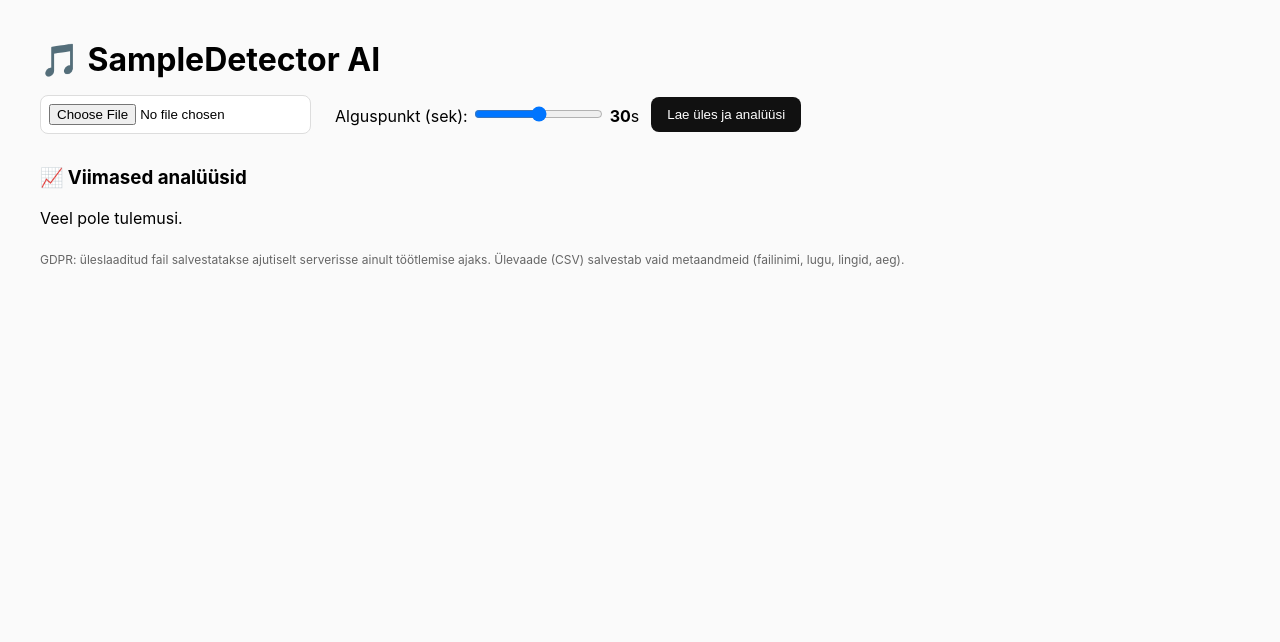
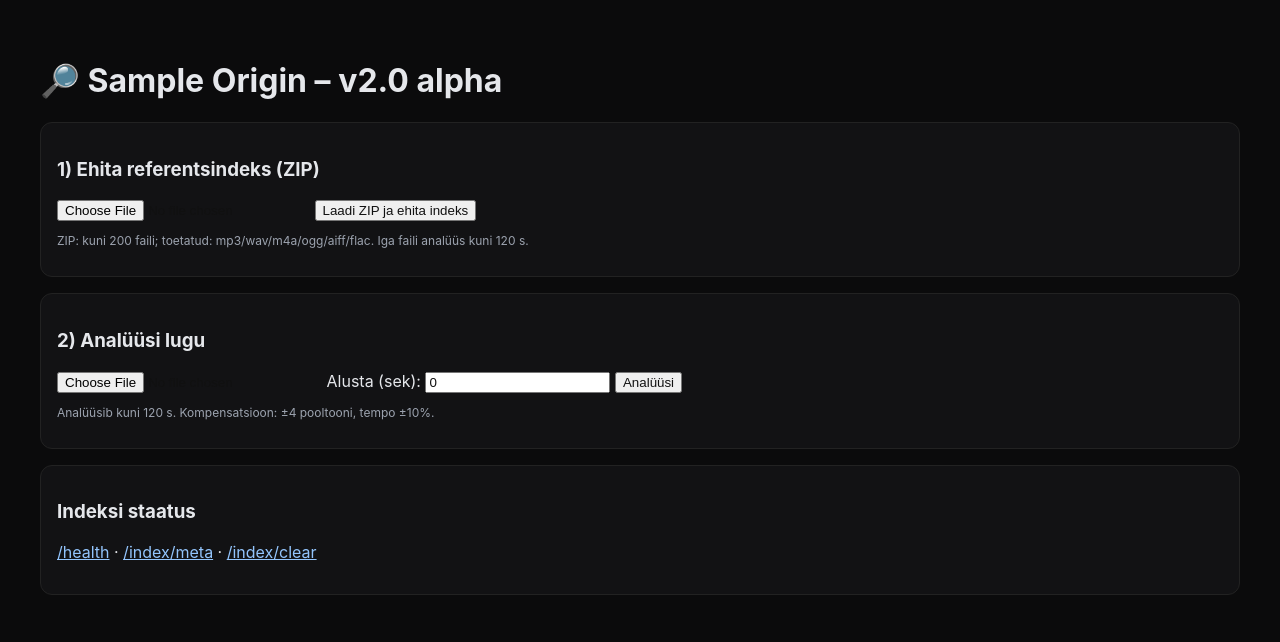
Before and after one commit to beatsburg/sampledetector-ai, a FastAPI app: page / in a window 1280 px wide. Shown: the top 642 px of the page. Run offline with FastAPI, Linux system fonts and the light colour scheme.

Commit message:
v2.0-alpha

```diff
--- a/app/main.py
+++ b/app/main.py
@@ -1,236 +1,256 @@
-import os, io, json, tempfile, time, hashlib, csv, datetime
-from collections import defaultdict, deque
-from fastapi import FastAPI, UploadFile, File, Request, HTTPException, Form
-from fastapi.responses import HTMLResponse, FileResponse, PlainTextResponse
+import os, io, json, tempfile, time, zipfile, math
+from typing import List, Dict, Any, Tuple
+from fastapi import FastAPI, UploadFile, File, Form, Request, HTTPException
+from fastapi.responses import HTMLResponse, JSONResponse, FileResponse, PlainTextResponse
 from fastapi.staticfiles import StaticFiles
 from fastapi.templating import Jinja2Templates
+from fastapi.middleware.cors import CORSMiddleware
+
+import numpy as np
+import librosa
+import soundfile as sf
 from pydub import AudioSegment
 import imageio_ffmpeg
-import requests
+from annoy import AnnoyIndex
 
-# Use bundled ffmpeg binary (no apt-get needed)
+# ffmpeg path for pydub
 AudioSegment.converter = imageio_ffmpeg.get_ffmpeg_exe()
 
-AUDD_API_TOKEN = os.getenv("AUDD_API_TOKEN")
-MAX_FILE_SIZE_MB = 20
-UPLOAD_DIR = "uploads"
-CACHE_DIR = "cache"
-RESULTS_CSV = os.path.join(UPLOAD_DIR, "results.csv")
-os.makedirs(UPLOAD_DIR, exist_ok=True)
-os.makedirs(CACHE_DIR, exist_ok=True)
+VERSION = "2.0-alpha"
+SR = 22050
+WINDOW_SEC = 2.0          # sliding window size
+HOP_SEC = 0.5             # step between windows
+EMB_DIM = 64              # embedding dimensionality after pooling
+MAX_REF_FILES = 200       # keep alpha bounded
+MAX_REF_SECONDS = 120     # per ref file analyze up to N seconds
+MAX_TRACK_SECONDS = 120   # per query track
+PITCH_STEPS = list(range(-4, 5))  # -4..+4 semitones
+TEMPO_FACTORS = [0.9, 1.0, 1.1]   # -10%, 0, +10%
 
-# Simple in-memory rate limit (per instance)
-RATE_LIMIT = 10       # requests
-RATE_WINDOW_SEC = 3600
-ip_hits: dict[str, deque] = defaultdict(deque)
+INDEX_DIR = "ref_index"
+META_PATH = os.path.join(INDEX_DIR, "meta.json")
+ANNOY_PATH = os.path.join(INDEX_DIR, "annoy_index.ann")
+VECTOR_PATH = os.path.join(INDEX_DIR, "vectors.npy")
 
-app = FastAPI()
-app.mount("/static", StaticFiles(directory="static"), name="static")
+os.makedirs(INDEX_DIR, exist_ok=True)
 templates = Jinja2Templates(directory="app/templates")
 
-def _rate_limit_ok(ip: str) -> bool:
-    now = time.time()
-    dq = ip_hits[ip]
-    # purge old
-    while dq and now - dq[0] > RATE_WINDOW_SEC:
-        dq.popleft()
-    if len(dq) >= RATE_LIMIT:
-        return False
-    dq.append(now)
-    return True
+app = FastAPI(title="SampleDetector v2.0-alpha")
+app.add_middleware(
+    CORSMiddleware,
+    allow_origins=["*"],
+    allow_credentials=True,
+    allow_methods=["*"],
+    allow_headers=["*"],
+)
+app.mount("/static", StaticFiles(directory="static"), name="static")
 
-def _sha1(data: bytes) -> str:
-    h = hashlib.sha1()
-    h.update(data)
-    return h.hexdigest()
+def load_audio_bytes(raw: bytes, filename: str, sr: int = SR, max_seconds: float = None):
+    # decode with librosa (fallback to pydub if needed)
+    ext = os.path.splitext(filename)[1].lower()
+    try:
+        with tempfile.NamedTemporaryFile(suffix=ext, delete=False) as tmp:
+            tmp.write(raw)
+            tmp_path = tmp.name
+        y, _sr = librosa.load(tmp_path, sr=sr, mono=True)
+        if max_seconds:
+            y = y[: int(max_seconds * sr)]
+        return y, sr
+    except Exception:
+        audio = AudioSegment.from_file(io.BytesIO(raw), format=ext.replace(".", "") if ext else None)
+        if max_seconds and len(audio) > max_seconds * 1000:
+            audio = audio[: int(max_seconds * 1000)]
+        buf = io.BytesIO()
+        audio.export(buf, format="wav")
+        buf.seek(0)
+        y, _sr = sf.read(buf)
+        if _sr != sr:
+            y = librosa.resample(y, orig_sr=_sr, target_sr=sr, res_type="scipy")
+        if y.ndim > 1:
+            y = np.mean(y, axis=1)
+        return y, sr
+    finally:
+        try:
+            if 'tmp_path' in locals():
+                os.remove(tmp_path)
+        except Exception:
+            pass
 
-def _cache_path(key: str) -> str:
-    return os.path.join(CACHE_DIR, f"{key}.json")
+def embed_signal(y: np.ndarray, sr: int) -> np.ndarray:
+    # Compute chroma_cqt + mfcc, then pool to fixed size
+    chroma = librosa.feature.chroma_cqt(y=y, sr=sr, hop_length=int(sr*0.01))
+    mfcc = librosa.feature.mfcc(y=y, sr=sr, n_mfcc=20, hop_length=int(sr*0.01))
+    # normalize
+    chroma = librosa.util.normalize(chroma, axis=1)
+    mfcc = librosa.util.normalize(mfcc, axis=1)
+    # temporal pooling: mean + std
+    feat = np.concatenate([chroma.mean(axis=1), chroma.std(axis=1), mfcc.mean(axis=1), mfcc.std(axis=1)], axis=0)
+    # If needed, pad/truncate to EMB_DIM
+    if feat.shape[0] < EMB_DIM:
+        feat = np.pad(feat, (0, EMB_DIM - feat.shape[0]))
+    else:
+        feat = feat[:EMB_DIM]
+    # L2 normalize for cosine similarity
+    norm = np.linalg.norm(feat) + 1e-9
+    return (feat / norm).astype(np.float32)
 
-def _load_cache(key: str):
-    p = _cache_path(key)
-    if os.path.isfile(p):
-        try:
-            with open(p, "r") as f:
-                return json.load(f)
-        except Exception:
-            return None
-    return None
+def pitch_shift(y: np.ndarray, sr: int, semitones: int) -> np.ndarray:
+    if semitones == 0:
+        return y
+    return librosa.effects.pitch_shift(y, sr=sr, n_steps=semitones, res_type="scipy")
 
-def _save_cache(key: str, value: dict):
-    p = _cache_path(key)
-    try:
-        with open(p, "w") as f:
-            json.dump(value, f, indent=2)
-    except Exception:
-        pass
+def time_stretch(y: np.ndarray, rate: float) -> np.ndarray:
+    if abs(rate - 1.0) < 1e-6:
+        return y
+    return librosa.effects.time_stretch(y, rate=rate)
 
-def _append_csv(row: dict):
-    exists = os.path.isfile(RESULTS_CSV)
-    with open(RESULTS_CSV, "a", newline="") as f:
-        w = csv.DictWriter(f, fieldnames=[
-            "timestamp", "filename", "duration_sec", "loudness_dbfs",
-            "title", "artist", "timecode", "spotify_url", "apple_url",
-            "cache_hit", "processing_time_sec"
-        ])
-        if not exists:
-            w.writeheader()
-        w.writerow(row)
+def sliding_windows(y: np.ndarray, sr: int, win_s: float, hop_s: float):
+    win = int(sr * win_s)
+    hop = int(sr * hop_s)
+    for start in range(0, max(1, len(y) - win + 1), hop):
+        yield start, y[start:start+win]
 
-def _read_last_csv(n: int = 10):
-    if not os.path.isfile(RESULTS_CSV):
-        return []
-    try:
-        with open(RESULTS_CSV, "r") as f:
-            rows = list(csv.DictReader(f))
-        return rows[-n:]
-    except Exception:
-        return []
+def build_index_from_zip(raw: bytes) -> Dict[str, Any]:
+    # Unzip to temp, iterate files, build vectors
+    tmpdir = tempfile.mkdtemp()
+    with zipfile.ZipFile(io.BytesIO(raw)) as z:
+        z.extractall(tmpdir)
+
+    vectors = []
+    meta = []
+    total_files = 0
+
+    for root, _, files in os.walk(tmpdir):
+        for nm in files:
+            if total_files >= MAX_REF_FILES: break
+            if not nm.lower().endswith((".mp3",".wav",".m4a",".ogg",".aiff",".aif",".flac")):
+                continue
+            total_files += 1
+            full = os.path.join(root, nm)
+            with open(full, "rb") as f:
+                rawf = f.read()
+            y, sr = load_audio_bytes(rawf, nm, sr=SR, max_seconds=MAX_REF_SECONDS)
+            # windows
+            for start, chunk in sliding_windows(y, sr, WINDOW_SEC, HOP_SEC):
+                vec = embed_signal(chunk, sr)
+                vectors.append(vec)
+                meta.append({
+                    "file": nm,
+                    "start": start / sr,
+                    "duration": WINDOW_SEC
+                })
+
+    if not vectors:
+        raise HTTPException(400, "ZIP ei sisaldanud ühtegi sobivat audiofaili.")
+
+    vecs = np.stack(vectors, axis=0)
+    # Save vectors + meta
+    os.makedirs(INDEX_DIR, exist_ok=True)
+    np.save(VECTOR_PATH, vecs)
+    with open(META_PATH, "w") as f:
+        json.dump({"meta": meta, "sr": SR, "window_s": WINDOW_SEC, "hop_s": HOP_SEC}, f)
+
+    # Build Annoy
+    t = AnnoyIndex(EMB_DIM, 'angular')
+    for i in range(vecs.shape[0]):
+        t.add_item(i, vecs[i])
+    t.build(20)  # n_trees
+    t.save(ANNOY_PATH)
+
+    return {"vectors": int(vecs.shape[0]), "ref_files": total_files}
+
+def ensure_index_loaded() -> Tuple[AnnoyIndex, np.ndarray, Dict[str,Any]]:
+    if not (os.path.isfile(ANNOY_PATH) and os.path.isfile(VECTOR_PATH) and os.path.isfile(META_PATH)):
+        raise HTTPException(404, "Indeks puudub. Laadi referentsid /index-samples kaudu.")
+    vecs = np.load(VECTOR_PATH)
+    with open(META_PATH,"r") as f:
+        meta = json.load(f)
+    t = AnnoyIndex(EMB_DIM, 'angular')
+    t.load(ANNOY_PATH)
+    return t, vecs, meta
+
+def analyze_track_against_index(raw: bytes, filename: str, start_s: float, max_seconds: float, topk: int = 5) -> Dict[str, Any]:
+    t_ann, vecs, meta = ensure_index_loaded()
+
+    y, sr = load_audio_bytes(raw, filename, sr=SR, max_seconds=max_seconds)
+    results = []
+    # iterate variations
+    for rate in TEMPO_FACTORS:
+        y_t = time_stretch(y, rate)
+        for st in PITCH_STEPS:
+            y_v = pitch_shift(y_t, sr, st) if st != 0 else y_t
+            for start, chunk in sliding_windows(y_v, sr, WINDOW_SEC, HOP_SEC):
+                if start / sr + WINDOW_SEC < start_s:
+                    continue
+                vec = embed_signal(chunk, sr)
+                idxs = t_ann.get_nns_by_vector(vec, topk, include_distances=True)
+                for i, dist in zip(idxs[0], idxs[1]):
+                    ref = meta["meta"][i]
+                    sim = 1.0 - (dist**2)/2.0  # angular to cosine approx
+                    if sim >= 0.80:  # threshold for alpha
+                        results.append({
+                            "query_time": round(start/sr, 2),
+                            "ref_file": ref["file"],
+                            "ref_time": round(ref["start"], 2),
+                            "pitch_steps": st,
+                            "tempo_factor": rate,
+                            "similarity": round(float(sim), 3)
+                        })
+    # Group by (ref_file), take best runs (simple)
+    results.sort(key=lambda r: r["similarity"], reverse=True)
+    return {
+        "filename": filename,
+        "query_seconds": round(len(y)/sr, 2),
+        "matches": results[:200]
+    }
+
+@app.get("/", response_class=HTMLResponse)
+def home(request: Request):
+    return templates.TemplateResponse("index.html", {"request": request, "version": VERSION})
 
 @app.get("/health")
 def health():
-    return {"ok": True}
+    ok = os.path.isfile(ANNOY_PATH)
+    return {"ok": True, "version": VERSION, "index_ready": ok}
 
-@app.get("/", response_class=HTMLResponse)
-def home(request: Request):
-    recent = _read_last_csv(10)
-    return templates.TemplateResponse("index.html", {"request": request, "recent": recent})
+@app.post("/index-samples")
+def index_samples(zipfile_upload: UploadFile = File(...)):
+    raw = zipfile_upload.file.read()
+    if not raw:
+        raise HTTPException(400, "Tühi upload.")
+    try:
+        info = build_index_from_zip(raw)
+        return {"status": "ok", "info": info}
+    except zipfile.BadZipFile:
+        raise HTTPException(400, "Fail ei ole korrektne ZIP.")
+    except HTTPException as he:
+        raise he
+    except Exception as e:
+        return JSONResponse(status_code=500, content={"detail": str(e)})
 
-@app.get("/results.csv")
-def download_csv():
-    if not os.path.isfile(RESULTS_CSV):
-        return PlainTextResponse("No results yet.", status_code=404)
-    return FileResponse(RESULTS_CSV, media_type="text/csv", filename="results.csv")
+@app.post("/sample-origin", response_class=HTMLResponse)
+def sample_origin_html(request: Request, track: UploadFile = File(...), start_seconds: float = Form(0)):
+    raw = track.file.read()
+    res = analyze_track_against_index(raw, track.filename or "track", start_seconds, MAX_TRACK_SECONDS, topk=5)
+    return templates.TemplateResponse("sample_origin.html", {"request": request, "res": res, "version": VERSION})
 
-@app.post("/analyze", response_class=HTMLResponse)
-def analyze(request: Request, file: UploadFile = File(...), start_seconds: int = Form(30)):
-    client_ip = request.client.host if request.client else "unknown"
-    if not _rate_limit_ok(client_ip):
-        raise HTTPException(429, f"Liiga palju päringuid. Proovi uuesti hiljem. (limiit {RATE_LIMIT}/h)")
+@app.post("/sample-origin.json")
+def sample_origin_json(track: UploadFile = File(...), start_seconds: float = Form(0)):
+    raw = track.file.read()
+    res = analyze_track_against_index(raw, track.filename or "track", start_seconds, MAX_TRACK_SECONDS, topk=5)
+    return res
 
-    t0 = time.perf_counter()
-    if not file:
-        raise HTTPException(400, "Fail on nõutud")
-    raw = file.file.read()
-    size_mb = len(raw) / (1024*1024)
-    if size_mb > MAX_FILE_SIZE_MB:
-        raise HTTPException(400, f"Fail on {size_mb:.1f} MB; limiit {MAX_FILE_SIZE_MB} MB.")
+@app.get("/index/meta")
+def index_meta():
+    if not os.path.isfile(META_PATH):
+        return PlainTextResponse("Indeks puudub.", status_code=404)
+    with open(META_PATH, "r") as f:
+        return json.load(f)
 
-    filename = file.filename or "audio"
-    save_path = os.path.join(UPLOAD_DIR, filename)
-    with open(save_path, "wb") as f:
-        f.write(raw)
-
-    # Decode via pydub
-    try:
-        ext = os.path.splitext(filename)[1].lower() or ".bin"
-        with tempfile.NamedTemporaryFile(suffix=ext, delete=False) as tmp:
-            tmp.write(raw)
-            tmp_path = tmp.name
-        seg = AudioSegment.from_file(tmp_path)
-    except Exception as e:
-        raise HTTPException(415, f"Audio decode failed: {e}")
-    finally:
-        try:
-            os.remove(tmp_path)
-        except Exception:
-            pass
-
-    duration_sec = round(len(seg) / 1000.0, 2)
-    dbfs = round(seg.dBFS, 2) if seg.dBFS != float("-inf") else -60.0
-
-    # Clip parameters
-    clip_len_ms = 15_000
-    start_ms_default = max(0, min(int(start_seconds * 1000), max(0, len(seg) - clip_len_ms)))
-    start_ms = start_ms_default
-    clip = seg[start_ms:start_ms + clip_len_ms]
-
-    # Caching key: audio sha1 + start_ms + clip_len
-    cache_key = f"{_sha1(raw)}_{start_ms}_{clip_len_ms}"
-    cached = _load_cache(cache_key)
-
-    audd_json = None
-    cache_hit = False
-    if AUDD_API_TOKEN:
-        if cached:
-            audd_json = cached
-            cache_hit = True
-        else:
-            try:
-                buf = io.BytesIO()
-                clip.export(buf, format="mp3")
-                buf.seek(0)
-                resp = requests.post(
-                    "https://api.audd.io/",
-                    data={
-                        "api_token": AUDD_API_TOKEN,
-                        "return": "timecode,apple_music,spotify",
-                    },
-                    files={"file": ("clip.mp3", buf, "audio/mpeg")},
-                    timeout=30
-                )
-                audd_json = resp.json()
-                _save_cache(cache_key, audd_json)
-            except requests.Timeout:
-                audd_json = {"error": "AudD timeout (30s). Proovi uuesti või nihuta alguspunkti."}
-            except Exception as e:
-                audd_json = {"error": str(e)}
-    else:
-        audd_json = {"warning": "AUDD_API_TOKEN puudub; lisa see Renderi Environmentis."}
-
-    # Parse AudD for UI
-    audd_summary = None
-    cover_url = spotify_url = apple_url = None
-    if isinstance(audd_json, dict) and audd_json.get("result"):
-        r = audd_json.get("result") or {}
-        audd_summary = {
-            "title": r.get("title"),
-            "artist": r.get("artist"),
-            "album": r.get("album"),
-            "timecode": r.get("timecode"),
-            "label": r.get("label"),
-            "release_date": r.get("release_date"),
-            "song_link": r.get("song_link"),
-        }
-        apple = r.get("apple_music") or {}
-        sp = r.get("spotify") or {}
-        cover_url = (apple.get("artwork") or {}).get("url")
-        spotify_url = (sp.get("external_urls") or {}).get("spotify")
-        apple_url = apple.get("url")
-
-    t1 = time.perf_counter()
-
-    # Log to CSV
-    _append_csv({
-        "timestamp": datetime.datetime.utcnow().isoformat() + "Z",
-        "filename": filename,
-        "duration_sec": duration_sec,
-        "loudness_dbfs": dbfs,
-        "title": (audd_summary or {}).get("title") if audd_summary else "",
-        "artist": (audd_summary or {}).get("artist") if audd_summary else "",
-        "timecode": (audd_summary or {}).get("timecode") if audd_summary else "",
-        "spotify_url": spotify_url or "",
-        "apple_url": apple_url or "",
-        "cache_hit": str(cache_hit),
-        "processing_time_sec": round(t1 - t0, 3),
-    })
-
-    return templates.TemplateResponse(
-        "index.html",
-        {
-            "request": request,
-            "filename": filename,
-            "duration": duration_sec,
-            "loudness": dbfs,
-            "json_file": f"/uploads/{filename}_analysis.json",  # deprecated; keep for compatibility
-            "audd_result": audd_json,
-            "audd_summary": audd_summary,
-            "audd_cover": cover_url,
-            "spotify_url": spotify_url,
-            "apple_url": apple_url,
-            "time_total": round(t1 - t0, 3),
-            "start_seconds": int(start_seconds),
-            "cache_hit": cache_hit,
-            "recent": _read_last_csv(10),
-        },
-    )
+@app.get("/index/clear")
+def index_clear():
+    n=0
+    for p in [ANNOY_PATH, VECTOR_PATH, META_PATH]:
+        if os.path.isfile(p):
+            os.remove(p); n+=1
+    return {"cleared_files": n}
--- a/app/templates/index.html
+++ b/app/templates/index.html
@@ -2,89 +2,39 @@
 <html lang="et">
 <head>
   <meta charset="utf-8">
-  <title>SampleDetector AI (v1.2)</title>
+  <title>SampleDetector v2.0-alpha</title>
   <link rel="stylesheet" href="/static/style.css">
   <style>
-    table{border-collapse:collapse;width:100%;margin-top:16px}
-    th,td{border:1px solid #ddd;padding:8px;text-align:left}
-    th{background:#f3f3f3}
-    .meta{color:#666;font-size:12px}
-    .ok{color:#0a7a00}.warn{color:#b36b00}.err{color:#b00020}
+    body{font-family:-apple-system,Arial,sans-serif;padding:2rem;background:#0b0b0c;color:#e5e7eb}
+    a{color:#93c5fd}
+    .card{background:#121214;border:1px solid #222;border-radius:12px;padding:16px;margin-bottom:16px}
+    input,button{color:#111}
   </style>
 </head>
 <body>
-  <h1>🎵 SampleDetector AI</h1>
-  <form action="/analyze" method="post" enctype="multipart/form-data">
-    <input type="file" name="file" accept=".mp3,.wav,.m4a,.aiff,.aif,.ogg" required>
-    <label style="margin-left:12px;">Alguspunkt (sek):
-      <input type="range" name="start_seconds" id="start_seconds" min="0" max="60" step="1" value="{{ start_seconds or 30 }}" oninput="ssv.innerText=this.value">
-      <b id="ssv">{{ start_seconds or 30 }}</b>s
-    </label>
-    <button type="submit">Lae üles ja analüüsi</button>
-  </form>
+  <h1>🔎 Sample Origin – v2.0 alpha</h1>
+  <div class="card">
+    <h3>1) Ehita referentsindeks (ZIP)</h3>
+    <form action="/index-samples" method="post" enctype="multipart/form-data" target="_blank">
+      <input type="file" name="zipfile_upload" accept=".zip" required>
+      <button type="submit">Laadi ZIP ja ehita indeks</button>
+    </form>
+    <p class="meta">ZIP: kuni {{ 200 }} faili; toetatud: mp3/wav/m4a/ogg/aiff/flac. Iga faili analüüs kuni 120 s.</p>
+  </div>
 
-  {% if filename %}
-  <h2>Tulemus: {{ filename }}</h2>
-  <div class="meta">⏱️ Kestus: <b>{{ duration }}</b> s &nbsp; · &nbsp; 🔊 Valjus: <b>{{ loudness }}</b> dBFS &nbsp; · &nbsp; ⚡ Aeg: <b>{{ time_total }}</b> s {% if cache_hit %} <span class="ok">(cache)</span>{% endif %}</div>
+  <div class="card">
+    <h3>2) Analüüsi lugu</h3>
+    <form action="/sample-origin" method="post" enctype="multipart/form-data">
+      <input type="file" name="track" accept=".mp3,.wav,.m4a,.ogg,.aiff,.flac" required>
+      <label style="margin-left:12px;">Alusta (sek): <input type="number" name="start_seconds" value="0" min="0" step="0.5"></label>
+      <button type="submit">Analüüsi</button>
+    </form>
+    <p class="meta">Analüüsib kuni 120 s. Kompensatsioon: ±4 pooltooni, tempo ±10%.</p>
+  </div>
 
-  {% if audd_summary %}
-    <h3>🎧 AudD – tuvastatud lugu</h3>
-    <div style="display:flex; gap:16px; align-items:flex-start;">
-      {% if audd_cover %}
-        <img src="{{ audd_cover | replace('{w}x{h}', '300x300') }}" alt="cover" width="150" height="150" style="border:1px solid #ddd;">
-      {% endif %}
-      <div>
-        <div><b>{{ audd_summary.title }}</b> — {{ audd_summary.artist }}</div>
-        {% if audd_summary.album %}<div>Album: {{ audd_summary.album }}</div>{% endif %}
-        {% if audd_summary.timecode %}<div>Timecode: {{ audd_summary.timecode }}</div>{% endif %}
-        {% if audd_summary.release_date %}<div>Release: {{ audd_summary.release_date }}</div>{% endif %}
-        {% if audd_summary.label %}<div>Label: {{ audd_summary.label }}</div>{% endif %}
-        <div style="margin-top:6px;">
-          {% if spotify_url %}<a href="{{ spotify_url }}" target="_blank">Spotify</a>{% endif %}
-          {% if apple_url %} &nbsp;|&nbsp; <a href="{{ apple_url }}" target="_blank">Apple Music</a>{% endif %}
-          {% if audd_summary.song_link %} &nbsp;|&nbsp; <a href="{{ audd_summary.song_link }}" target="_blank">Song link</a>{% endif %}
-        </div>
-      </div>
-    </div>
-  {% elif audd_result and audd_result.error %}
-    <p class="err">AudD viga: {{ audd_result.error }}</p>
-  {% elif audd_result and audd_result.warning %}
-    <p class="warn">{{ audd_result.warning }}</p>
-  {% else %}
-    <p class="warn">Tulemust ei leitud. Proovi teist lõiku või lülita alguspunkti liuguriga.</p>
-  {% endif %}
-
-  <h3>🎧 AudD tulemus (toores JSON)</h3>
-  {% if audd_result %}
-    <pre>{{ audd_result | tojson(indent=2) }}</pre>
-  {% else %}
-    <p>AudD token lisamata või tulemust ei leitud.</p>
-  {% endif %}
-  {% endif %}
-
-  <h3>📈 Viimased analüüsid</h3>
-  {% if recent and recent|length > 0 %}
-  <table>
-    <tr>
-      <th>Aeg (UTC)</th><th>Fail</th><th>Lugu</th><th>Artist</th><th>Timecode</th><th>Spotify</th><th>Apple</th>
-    </tr>
-    {% for r in recent %}
-    <tr>
-      <td>{{ r.timestamp }}</td>
-      <td>{{ r.filename }}</td>
-      <td>{{ r.title }}</td>
-      <td>{{ r.artist }}</td>
-      <td>{{ r.timecode }}</td>
-      <td>{% if r.spotify_url %}<a href="{{ r.spotify_url }}" target="_blank">link</a>{% endif %}</td>
-      <td>{% if r.apple_url %}<a href="{{ r.apple_url }}" target="_blank">link</a>{% endif %}</td>
-    </tr>
-    {% endfor %}
-  </table>
-  <p><a href="/results.csv" target="_blank">Laadi alla CSV</a></p>
-  {% else %}
-    <p>Veel pole tulemusi.</p>
-  {% endif %}
-
-  <p class="meta" style="margin-top:24px;">GDPR: üleslaaditud fail salvestatakse ajutiselt serverisse ainult töötlemise ajaks. Ülevaade (CSV) salvestab vaid metaandmeid (failinimi, lugu, lingid, aeg).</p>
+  <div class="card">
+    <h3>Indeksi staatus</h3>
+    <p><a href="/health" target="_blank">/health</a> · <a href="/index/meta" target="_blank">/index/meta</a> · <a href="/index/clear" target="_blank">/index/clear</a></p>
+  </div>
 </body>
 </html>
--- a/render.yaml
+++ b/render.yaml
@@ -6,6 +6,3 @@ services:
     startCommand: uvicorn app.main:app --host 0.0.0.0 --port $PORT
     plan: free
     region: frankfurt
-    envVars:
-      - key: AUDD_API_TOKEN
-        sync: false
--- a/requirements.txt
+++ b/requirements.txt
@@ -6,3 +6,8 @@ python-multipart==0.0.9
 pydub==0.25.1
 imageio-ffmpeg==0.4.9
 requests==2.31.0
+numpy==1.26.4
+scipy==1.11.4
+librosa==0.10.1
+soundfile==0.12.1
+annoy==1.17.3
--- a/static/style.css
+++ b/static/style.css
@@ -1 +1 @@
-body{font-family:-apple-system,Arial,sans-serif;padding:2rem;background:#fafafa}h1{margin:0 0 1rem}form{margin:1rem 0 2rem;display:flex;gap:.75rem;align-items:center}input[type=file]{padding:.5rem;border:1px solid #ddd;border-radius:.5rem;background:#fff}button{padding:.6rem 1rem;border-radius:.5rem;border:none;background:#111;color:#fff;cursor:pointer}pre{background:#f0f0f0;padding:1rem;border-radius:.5rem;overflow:auto}
+body{font-family:-apple-system,Arial,sans-serif} .meta{color:#9ca3af;font-size:12px}
```
Also changed, not shown: app/templates/sample_origin.html (added, +40 -0 lines), README.md.
